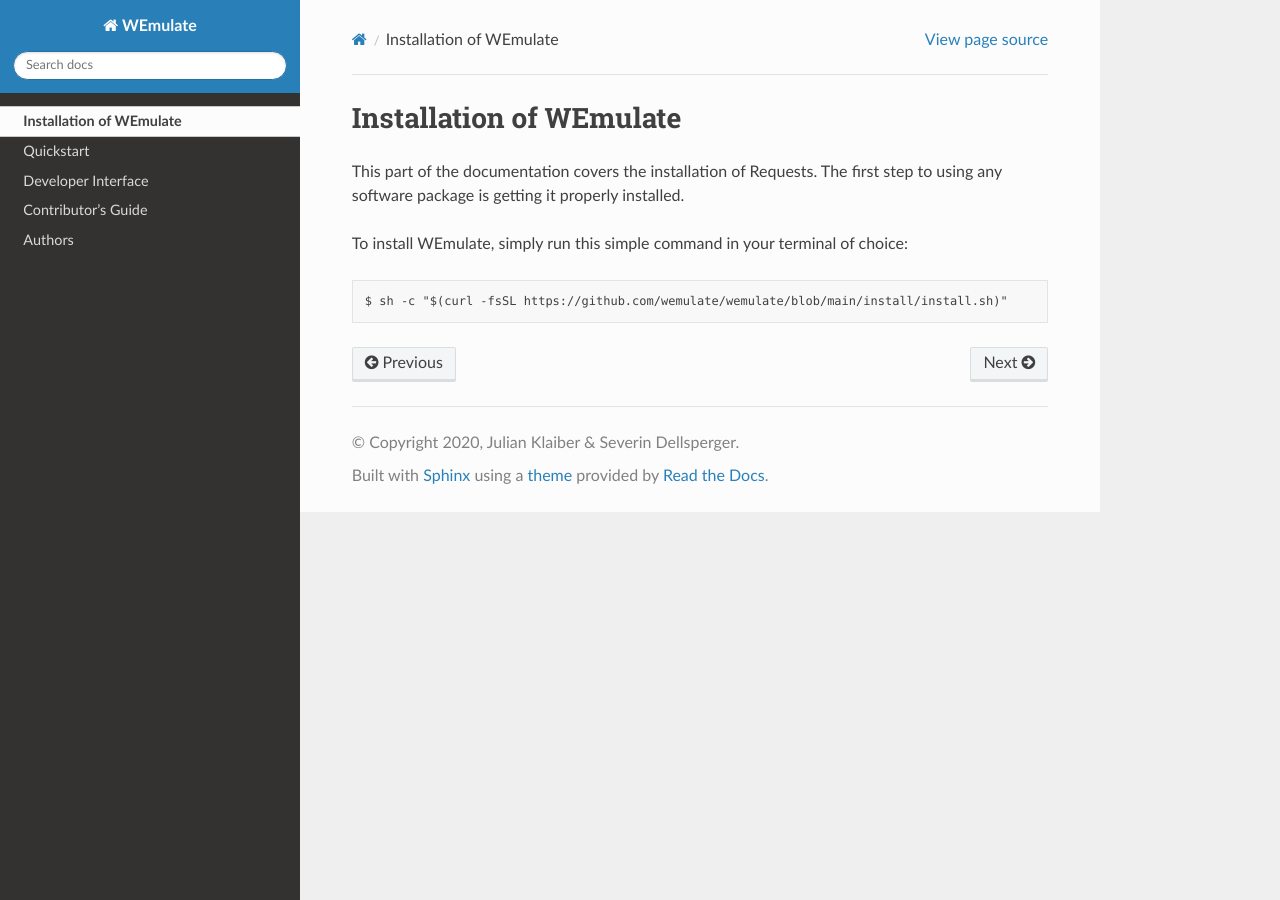
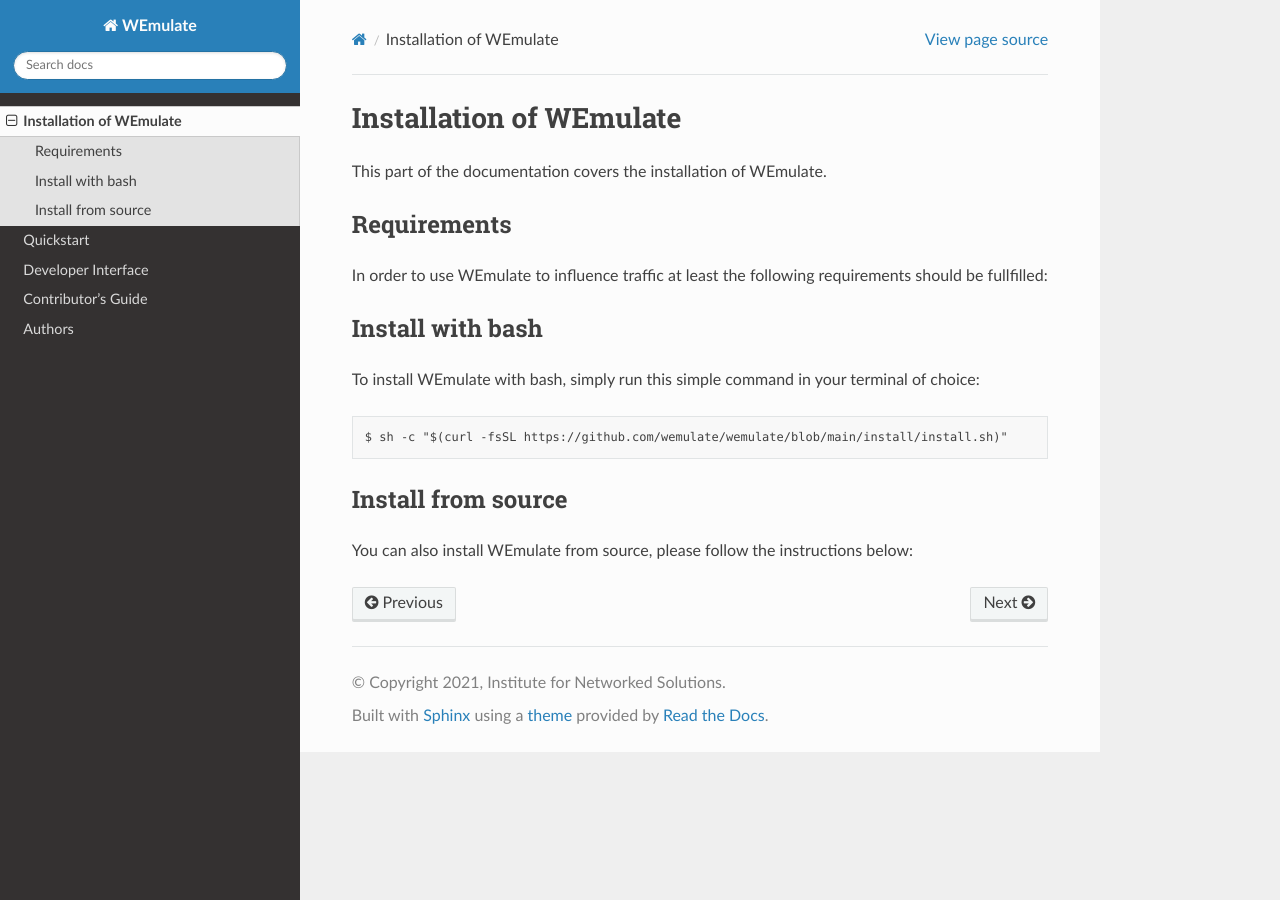
Before and after one commit to wemulate/wemulate, a Sphinx documentation site: the page built from docs/user/install.rst, in a window 1280 px wide. Built offline with Sphinx 7.4.7 and the Read the Docs theme 2.0.0, drawn with Linux system fonts in a browser that asks for light colours.

Commit message:
Initial documentation

```diff
--- a/docs/conf.py
+++ b/docs/conf.py
@@ -19,7 +19,7 @@
 # -- Project information -----------------------------------------------------
 
 project = "WEmulate"
-copyright = "2020, Julian Klaiber & Severin Dellsperger"
+copyright = "2021, Institute for Networked Solutions"
 author = "Julian Klaiber & Severin Dellsperger"
 
 # The full version, including alpha/beta/rc tags
@@ -36,6 +36,7 @@
     "sphinx.ext.intersphinx",
     "sphinx.ext.todo",
     "sphinx.ext.viewcode",
+    "sphinx.ext.napoleon",
 ]
 
 # Add any paths that contain templates here, relative to this directory.
@@ -71,6 +72,4 @@
 master_doc = "index"
 
 # add sourcecode to path
-import sys, os
-
-sys.path.insert(0, os.path.abspath("../src"))
+sys.path.insert(0, os.path.abspath("../wemulate"))
--- a/docs/index.rst
+++ b/docs/index.rst
@@ -1,7 +1,7 @@
 WEmulate a modern WAN Emulator
 ====================================
 
-:WEmulate: is a simple and modern WAN emulator, developed to fullfill the needs of students and network engineers.
+WEmulate is a simple and modern WAN emulator, developed to fullfill the needs of students and network engineers.
 
 The User Guide
 --------------
--- a/docs/user/install.rst
+++ b/docs/user/install.rst
@@ -3,9 +3,20 @@
 Installation of WEmulate
 ========================
 
-This part of the documentation covers the installation of Requests.
-The first step to using any software package is getting it properly installed.
+This part of the documentation covers the installation of WEmulate.
 
-To install WEmulate, simply run this simple command in your terminal of choice::
+Requirements
+------------
+In order to use WEmulate to influence traffic at least the following requirements should be fullfilled:
+
+
+Install with bash
+-------------------
+To install WEmulate with bash, simply run this simple command in your terminal of choice::
 
     $ sh -c "$(curl -fsSL https://github.com/wemulate/wemulate/blob/main/install/install.sh)"
+
+
+Install from source
+-------------------
+You can also install WEmulate from source, please follow the instructions below:
```
Also changed, not shown: docs/api.rst (+8 -0 lines).
